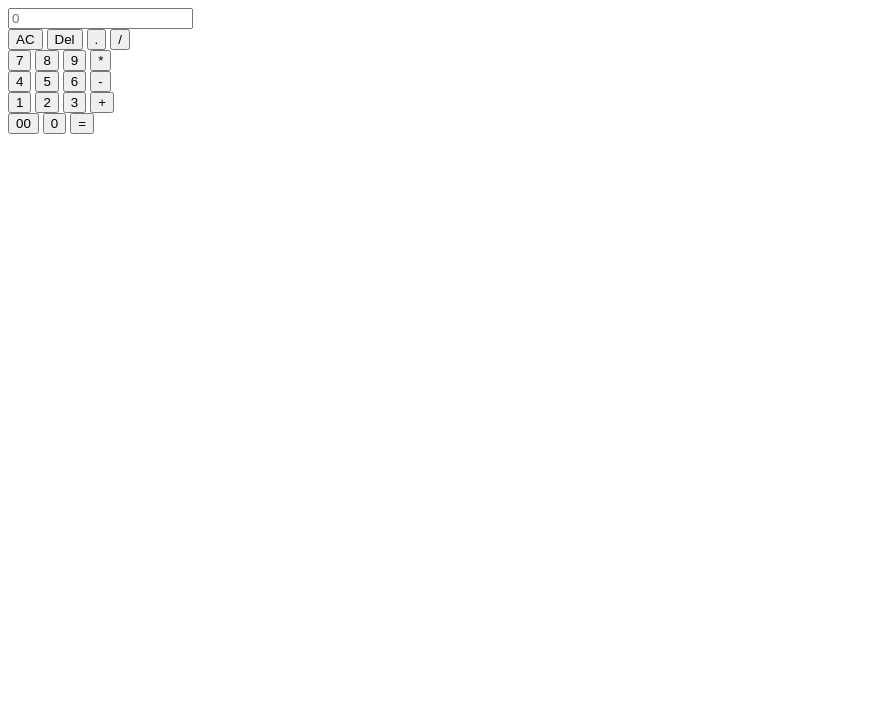
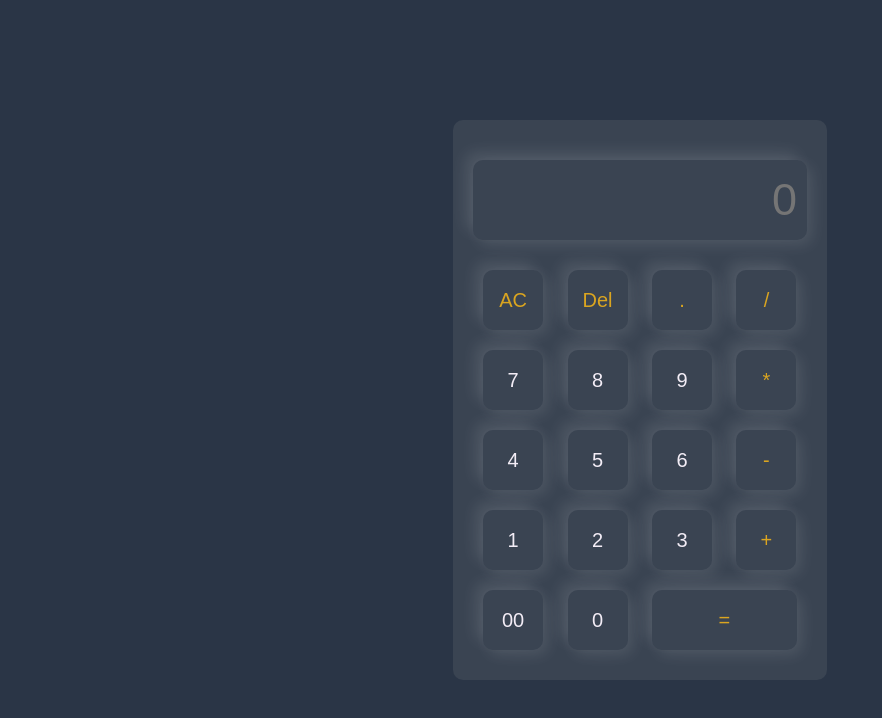
Before and after one commit to KingKabari/Simple-calculator, a plain HTML site: page index.html in a window 1280 px wide. Shown: the whole page, without its empty margins (0-882 px from the left). Drawn offline with Linux system fonts and the light colour scheme.

Commit message:
Link css file properly

```diff
--- a/index.html
+++ b/index.html
@@ -3,9 +3,8 @@
     <head>
       <meta name="viewport" content="width=device-width, initial-scale=1.0">
       <title> simple calculator</title>
-      <link rel="stylesheet" href="simple-calc.css”>
+      <link rel="stylesheet" href="simple-calc.css">
     </head>
-
     <body>
       <div class="container">
         <div class="calculator">
```
